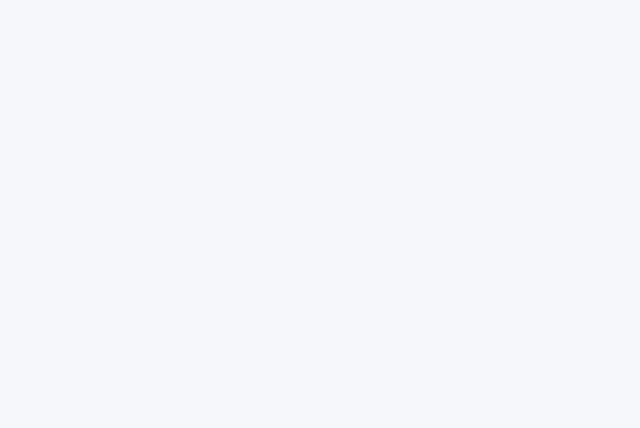
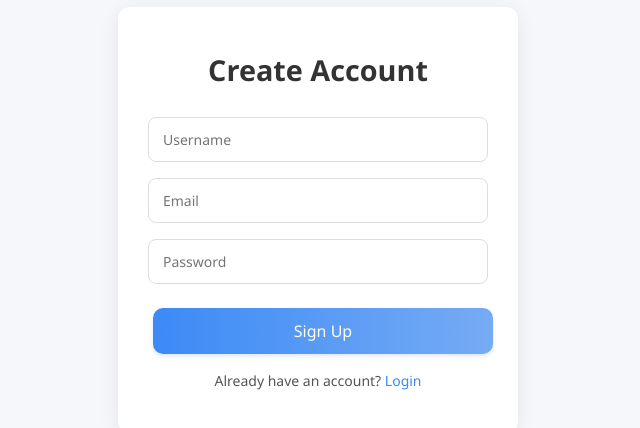
Before and after one commit to ghinashour/NeuraLift, a React (Create React App) app in the folder frontend/: page /signup in a window 1280 px wide. Before the commit this address had no page. Shown: the part 180-608 px from the top of the page, without its empty margins (322-962 px from the left). Built offline with nearby package versions, Linux system fonts and the light colour scheme.

Commit message:
adding the authentication frontend

```diff
--- a/frontend/package.json
+++ b/frontend/package.json
@@ -10,6 +10,8 @@
     "@testing-library/jest-dom": "^6.8.0",
     "@testing-library/react": "^16.3.0",
     "@testing-library/user-event": "^13.5.0",
+    "axios": "^1.12.2",
+    "lucide-react": "^0.544.0",
     "react": "^19.1.1",
     "react-dom": "^19.1.1",
     "react-icons": "^5.5.0",
--- a/frontend/src/App.js
+++ b/frontend/src/App.js
@@ -16,6 +16,8 @@ import FocusTimer from "./pages/FocusTimer/FocusTimer";
 import MoodTracker from "./pages/MoodTracker/MoodTracker";
 import MedicineHealth from "./components/MedicineHealth/Medicine";
 import { MedicineProvider } from "./context/MedicineContext";
+import Login from "./pages/Auth/Login";
+import Signup from "./pages/Auth/Signup";
 
 function App() {
   return (
@@ -38,6 +40,8 @@ function App() {
                 </>
               }
             />
+ <Route path="/login" element={<Login />} />
+              <Route path="/signup" element={<Signup />} />
 
             {/* Other pages inside Layout */}
             <Route element={<Layout />}>
@@ -45,6 +49,7 @@ function App() {
               <Route path="stressRelief" element={<StressRelief />} />
               <Route path="focustimer" element={<FocusTimer />} />
               <Route path="medicineHealth" element={<MedicineHealth />} />
+
             </Route>
           </Routes>
         </MedicineProvider>
--- a/frontend/src/components/Navbar.js
+++ b/frontend/src/components/Navbar.js
@@ -1,7 +1,7 @@
 import React, { useState, useEffect } from "react";
 import "../styles/Navbar.css";
 import logo from "../assets/NeuraLift.png";
-import { Link } from "react-scroll";
+import { Link } from "react-router-dom";
 
 function Navbar() {
   const [scrolled, setScrolled] = useState(false);
@@ -32,7 +32,9 @@ function Navbar() {
           <a href="#SuccessStories"smooth={true} duration={600}>Success Stories</a>
           <a href="#Contact"smooth={true} duration={600}>Contact</a>
         </ul>
-        <button className="get-started">Get Started</button>
+         <Link to="/signup" className="get-started">
+          Get Started
+        </Link>
       </div>
     </nav>
   );
--- /dev/null
+++ b/frontend/src/pages/Auth/Login.js
@@ -0,0 +1,58 @@
+import React, { useState } from "react";
+import axios from "axios";
+import { useNavigate, Link } from "react-router-dom";
+import "../../styles/Auth.css";
+
+function Login() {
+  const [form, setForm] = useState({ email: "", password: "" });
+  const [error, setError] = useState(null);
+  const navigate = useNavigate();
+
+  const handleChange = (e) => setForm({ ...form, [e.target.name]: e.target.value });
+
+  const handleSubmit = async (e) => {
+    e.preventDefault();
+    setError(null);
+    try {
+      const res = await axios.post("http://localhost:5000/api/auth/login", form);
+      localStorage.setItem("token", res.data.token);
+      alert("Login successful ✅");
+      navigate("/"); // redirect to homepage or dashboard
+    } catch (err) {
+      setError(err.response?.data?.msg || "Login failed");
+    }
+  };
+
+  return (
+    <div className="auth-wrapper">
+      <div className="auth-card">
+        <h2>Login</h2>
+        {error && <p className="error">{error}</p>}
+        <form onSubmit={handleSubmit}>
+          <input
+            type="email"
+            name="email"
+            placeholder="Email"
+            value={form.email}
+            onChange={handleChange}
+            required
+          />
+          <input
+            type="password"
+            name="password"
+            placeholder="Password"
+            value={form.password}
+            onChange={handleChange}
+            required
+          />
+          <button type="submit" className="btn-primary">Login</button>
+        </form>
+        <p className="bottom-text">
+          Don’t have an account? <Link to="/signup">Sign Up</Link>
+        </p>
+      </div>
+    </div>
+  );
+}
+
+export default Login;
--- /dev/null
+++ b/frontend/src/pages/Auth/Signup.js
@@ -0,0 +1,69 @@
+import React, { useState } from "react";
+import axios from "axios";
+import { useNavigate, Link } from "react-router-dom";
+import "../../styles/Auth.css"; // new CSS file for auth pages
+
+function Signup() {
+  const [form, setForm] = useState({ username: "", email: "", password: "" });
+  const [error, setError] = useState(null);
+  const navigate = useNavigate();
+
+  const handleChange = (e) => setForm({ ...form, [e.target.name]: e.target.value });
+
+  const handleSubmit = async (e) => {
+    e.preventDefault();
+    setError(null);
+    if (form.password.length < 6) {
+      setError("Password must be at least 6 characters");
+      return;
+    }
+    try {
+      await axios.post("http://localhost:5000/api/auth/signup", form);
+      alert("Signup successful ✅ Please login now");
+      navigate("/login");
+    } catch (err) {
+      setError(err.response?.data?.msg || "Signup failed");
+    }
+  };
+
+  return (
+    <div className="auth-wrapper">
+      <div className="auth-card">
+        <h2>Create Account</h2>
+        {error && <p className="error">{error}</p>}
+        <form onSubmit={handleSubmit}>
+          <input
+            type="text"
+            name="username"
+            placeholder="Username"
+            value={form.username}
+            onChange={handleChange}
+            required
+          />
+          <input
+            type="email"
+            name="email"
+            placeholder="Email"
+            value={form.email}
+            onChange={handleChange}
+            required
+          />
+          <input
+            type="password"
+            name="password"
+            placeholder="Password"
+            value={form.password}
+            onChange={handleChange}
+            required
+          />
+          <button type="submit" className="btn-primary">Sign Up</button>
+        </form>
+        <p className="bottom-text">
+          Already have an account? <Link to="/login">Login</Link>
+        </p>
+      </div>
+    </div>
+  );
+}
+
+export default Signup;
--- /dev/null
+++ b/frontend/src/styles/Auth.css
@@ -0,0 +1,88 @@
+/* Wrapper centers the card */
+.auth-wrapper {
+  display: flex;
+  justify-content: center;
+  align-items: center;
+  min-height: 80vh;
+  background: #f5f7fa;
+  padding: 20px;
+}
+
+/* Card style */
+.auth-card {
+  background: #ffffff;
+  padding: 40px 30px;
+  border-radius: 12px;
+  box-shadow: 0 4px 20px rgba(0,0,0,0.08);
+  width: 100%;
+  max-width: 400px;
+  text-align: center;
+}
+
+.auth-card h2 {
+  margin-bottom: 24px;
+  font-weight: 600;
+  color: #333;
+}
+
+/* Input fields */
+.auth-card input {
+  width: 100%;
+  padding: 12px 14px;
+  margin-bottom: 16px;
+  border: 1px solid #ddd;
+  border-radius: 8px;
+  outline: none;
+  font-size: 14px;
+  transition: border 0.2s ease;
+}
+
+.auth-card input:focus {
+  border-color: #3C8AF6;
+}
+
+/* Gradient button */
+.btn-primary {
+  width: 100%;           /* ✅ make it span full form width */
+  padding: 12px;
+  border: none;
+  border-radius: 10px;
+  background: linear-gradient(90deg, #3C8AF6, #76ABF4);
+  color: #fff;
+  font-size: 16px;
+  font-weight: 500;
+  cursor: pointer;
+  display: block;        /* ✅ ensures proper alignment */
+  margin-top: 8px;       /* space above button */
+  transition: transform 0.2s ease, opacity 0.2s ease;
+}
+
+.btn-primary:hover {
+  opacity: 0.9;
+  transform: scale(1.05);
+}
+
+
+/* Error message */
+.error {
+  color: #b00020;
+  margin-bottom: 16px;
+  font-size: 14px;
+}
+
+/* Bottom text */
+.bottom-text {
+  margin-top: 16px;
+  font-size: 14px;
+  color: #555;
+}
+
+.bottom-text a {
+  color: #3C8AF6;
+  text-decoration: none;
+  font-weight: 500;
+}
+
+.bottom-text a:hover {
+  text-decoration: underline;
+}
--- a/frontend/src/styles/Navbar.css
+++ b/frontend/src/styles/Navbar.css
@@ -62,12 +62,16 @@
   font-weight: 500;
   cursor: pointer;
   transition: transform 0.2s ease, opacity 0.2s ease;
+  text-decoration: none;   /* ✅ remove underline for link */
+  display: flex;           /* ✅ center text properly */
+  align-items: center;
+  justify-content: center;
 }
-
 .get-started:hover {
   opacity: 0.9;
   transform: scale(1.05);
 }
+
 
 /* Scroll effect: glass/blur with smooth fade-in */
 .navbar.scrolled {
--- /dev/null
+++ b/package.json
@@ -0,0 +1,5 @@
+{
+  "dependencies": {
+    "axios": "^1.12.2"
+  }
+}
```
Also changed, not shown: 2 other files (tests, documents, lock files or other folders).
